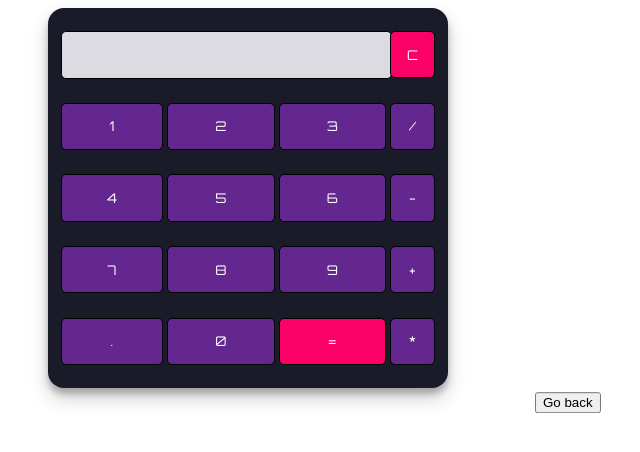
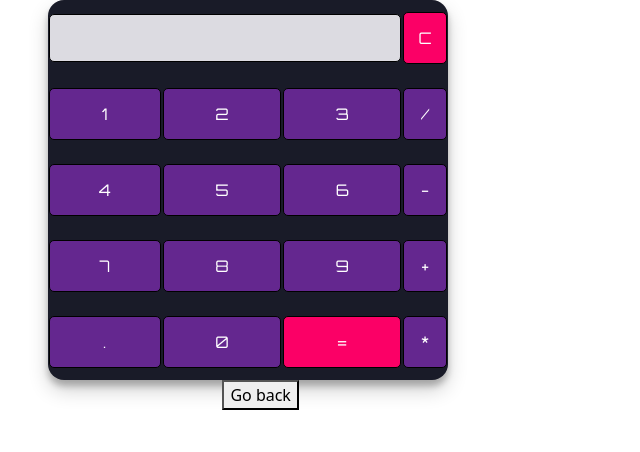
Before and after one commit to BryanOrtiz152/f1, a plain HTML site: page cal.html in a window 1280 px wide. Shown: the whole page, without its empty margins (392-1032 px from the left). Drawn offline with nearby package versions, Linux system fonts and the light colour scheme.

Commit message:
Add files via upload

```diff
--- a/buttons.html
+++ b/buttons.html
@@ -6,6 +6,7 @@
     <meta name="viewport" content="width=device-width, initial-scale=1.0">
     <title>Document</title>
     <link rel="stylesheet" type="text/css" href="cssbuttons.css">
+    <link href="https://cdn.jsdelivr.net/npm/bootstrap@5.1.3/dist/css/bootstrap.min.css" rel="stylesheet" integrity="sha384-1BmE4kWBq78iYhFldvKuhfTAU6auU8tT94WrHftjDbrCEXSU1oBoqyl2QvZ6jIW3" crossorigin="anonymous">
 </head>
 <body>
     <p>Different button animations</p>
--- a/cal.html
+++ b/cal.html
@@ -5,6 +5,7 @@
     <meta http-equiv="X-UA-Compatible" content="IE=edge">
     <meta name="viewport" content="width=device-width, initial-scale=1.0">
     <title>Document</title>
+    <link href="https://cdn.jsdelivr.net/npm/bootstrap@5.1.3/dist/css/bootstrap.min.css" rel="stylesheet" integrity="sha384-1BmE4kWBq78iYhFldvKuhfTAU6auU8tT94WrHftjDbrCEXSU1oBoqyl2QvZ6jIW3" crossorigin="anonymous">
 </head>
 <body>
     <style>
@@ -44,8 +45,8 @@
  box-shadow: inset 0px 0px 5px #c1c1c1;
 }
 .goback2{
-    transform: translate(1400%,20%);
-
+    position: relative;
+    left: 48%;
 }
     </style>
     <table class = "calculator" >
```
Also changed, not shown: e.html (+1 -1 lines), index.html (+1 -0 lines), video.html (+2 -2 lines).
